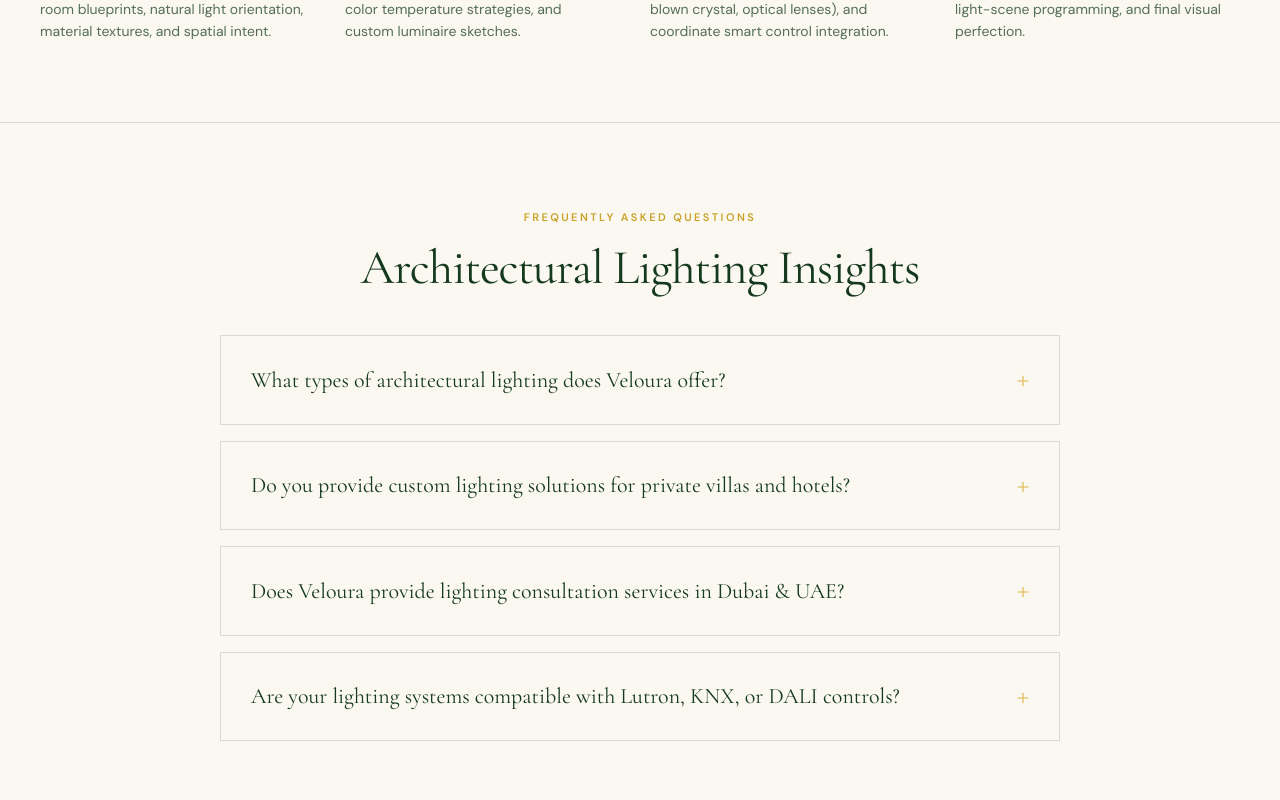
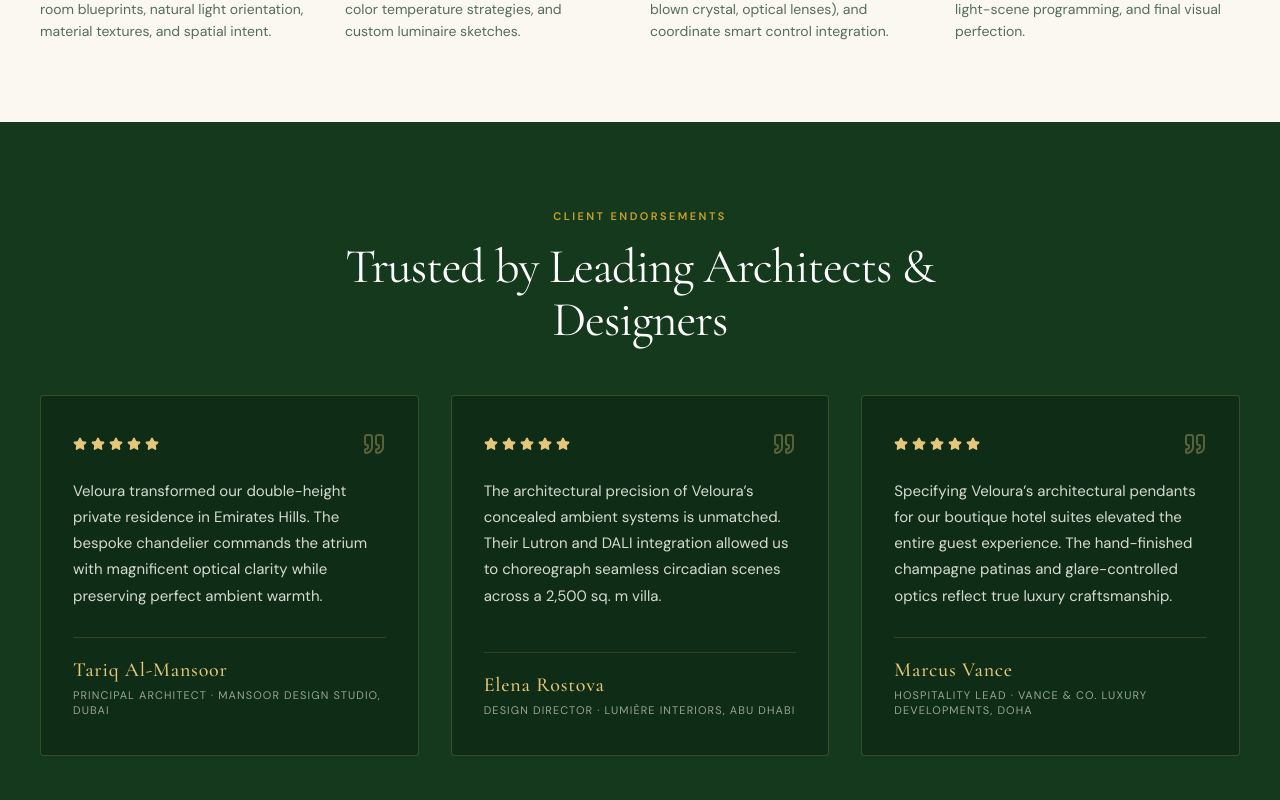
Before and after one commit to lbi497944-dot/LUX_BASED_INDUSRTY, a React (Vite) app in the folder client/: page / in a window 1280 px wide. Shown: the part 6880-7680 px from the top of the page. Built offline with nearby package versions, Linux system fonts and the light colour scheme; no server answers.

Commit message:
Add public testimonials integration

```diff
--- /dev/null
+++ b/client/src/components/sections/TestimonialsSection.jsx
@@ -0,0 +1,61 @@
+import { Quote, Star } from 'lucide-react';
+import SectionTitle from './SectionTitle';
+import Reveal from './Reveal';
+
+export default function TestimonialsSection({ testimonials = [] }) {
+  if (!Array.isArray(testimonials) || testimonials.length === 0) {
+    return null;
+  }
+
+  return (
+    <section className="section dark-section testimonials-section" id="testimonials">
+      <div className="container">
+        <SectionTitle
+          eyebrow="CLIENT ENDORSEMENTS"
+          title="Trusted by Leading Architects & Designers"
+          align="center"
+        />
+
+        <div className="testimonials-grid">
+          {testimonials.map((item, idx) => {
+            const itemKey = item._id || item.id || `testimonial-${idx}`;
+            const safeRating = Math.min(Math.max(Number(item.rating) || 5, 1), 5);
+            const attribution = [item.role, item.company].filter(Boolean).join(' · ');
+
+            return (
+              <Reveal key={itemKey} delay={idx * 0.12}>
+                <div className="testimonial-card-luxury">
+                  <div className="testimonial-card-header">
+                    <div className="testimonial-rating" aria-label={`${safeRating} out of 5 stars`}>
+                      {Array.from({ length: 5 }).map((_, starIdx) => (
+                        <Star
+                          key={starIdx}
+                          size={14}
+                          fill={starIdx < safeRating ? 'var(--gold)' : 'none'}
+                          color={starIdx < safeRating ? 'var(--gold)' : 'rgba(243, 243, 235, 0.2)'}
+                          aria-hidden="true"
+                        />
+                      ))}
+                    </div>
+                    <Quote size={24} className="testimonial-quote-icon" aria-hidden="true" />
+                  </div>
+
+                  <blockquote className="testimonial-quote">
+                    <p>{item.content}</p>
+                  </blockquote>
+
+                  <cite className="testimonial-author">
+                    <strong className="testimonial-author-name">{item.name}</strong>
+                    {attribution ? (
+                      <span className="testimonial-author-title">{attribution}</span>
+                    ) : null}
+                  </cite>
+                </div>
+              </Reveal>
+            );
+          })}
+        </div>
+      </div>
+    </section>
+  );
+}
--- a/client/src/data/site.js
+++ b/client/src/data/site.js
@@ -233,3 +233,30 @@
   whatsapp: '+971 50 892 4411',
   hours: 'Monday – Saturday: 09:00 AM – 07:00 PM GST'
 };
+
+export const testimonials = [
+  {
+    id: 'tariq-al-mansoor',
+    name: 'Tariq Al-Mansoor',
+    role: 'Principal Architect',
+    company: 'Mansoor Design Studio, Dubai',
+    content: 'Veloura transformed our double-height private residence in Emirates Hills. The bespoke chandelier commands the atrium with magnificent optical clarity while preserving perfect ambient warmth.',
+    rating: 5,
+  },
+  {
+    id: 'elena-rostova',
+    name: 'Elena Rostova',
+    role: 'Design Director',
+    company: 'Lumière Interiors, Abu Dhabi',
+    content: 'The architectural precision of Veloura’s concealed ambient systems is unmatched. Their Lutron and DALI integration allowed us to choreograph seamless circadian scenes across a 2,500 sq. m villa.',
+    rating: 5,
+  },
+  {
+    id: 'marcus-vance',
+    name: 'Marcus Vance',
+    role: 'Hospitality Lead',
+    company: 'Vance & Co. Luxury Developments, Doha',
+    content: 'Specifying Veloura’s architectural pendants for our boutique hotel suites elevated the entire guest experience. The hand-finished champagne patinas and glare-controlled optics reflect true luxury craftsmanship.',
+    rating: 5,
+  },
+];
--- a/client/src/pages/public/Home.jsx
+++ b/client/src/pages/public/Home.jsx
@@ -2,16 +2,18 @@
 import { Link } from 'react-router-dom';
 import { ArrowUpRight, ArrowRight, Sparkles, Ruler, Lightbulb, ShieldCheck, ChevronDown, Heart, Plus } from 'lucide-react';
 import { motion } from 'framer-motion';
-import { images, collections as fallbackCollections, projects as fallbackProjects, products as fallbackProducts, processSteps } from '../../data/site';
+import { images, collections as fallbackCollections, projects as fallbackProjects, products as fallbackProducts, processSteps, testimonials as fallbackTestimonials } from '../../data/site';
 import { collectionService } from '../../services/collectionService';
 import { productService } from '../../services/productService';
 import { projectService } from '../../services/projectService';
 import { faqService } from '../../services/faqService';
+import { testimonialService } from '../../services/testimonialService';
 import { useSettings } from '../../context/SettingsContext';
 import Reveal from '../../components/sections/Reveal';
 import SectionTitle from '../../components/sections/SectionTitle';
 import BeforeAfterSlider from '../../components/sections/BeforeAfterSlider';
 import CatalogueCTA from '../../components/sections/CatalogueCTA';
+import TestimonialsSection from '../../components/sections/TestimonialsSection';
 import SEO from '../../components/common/SEO';
 import { pageSeoData, siteConfig } from '../../seo/seoConfig';
 import { getSavedProductIds, toggleSaveProduct } from '../../utils/savedProducts';
@@ -41,17 +43,19 @@
   const [products, setProducts] = useState(fallbackProducts);
   const [projects, setProjects] = useState(fallbackProjects);
   const [faqItems, setFaqItems] = useState(fallbackFaqs);
+  const [testimonials, setTestimonials] = useState(fallbackTestimonials);
   const [savedIds, setSavedIds] = useState(getSavedProductIds());
   const [openFaq, setOpenFaq] = useState(null);
 
   useEffect(() => {
     const fetchHomeData = async () => {
       try {
-        const [colRes, prodRes, projRes, faqRes] = await Promise.allSettled([
+        const [colRes, prodRes, projRes, faqRes, testRes] = await Promise.allSettled([
           collectionService.getCollections({ featured: true }),
           productService.getProducts({ featured: true }),
           projectService.getProjects({ featured: true }),
           faqService.getFaqs(),
+          testimonialService.getTestimonials(),
         ]);
 
         if (colRes.status === 'fulfilled' && colRes.value.data?.length) {
@@ -65,6 +69,9 @@
         }
         if (faqRes.status === 'fulfilled' && faqRes.value.data?.length) {
           setFaqItems(faqRes.value.data);
+        }
+        if (testRes.status === 'fulfilled' && testRes.value.data?.length) {
+          setTestimonials(testRes.value.data);
         }
       } catch {
         // Retain fallback data gracefully
@@ -461,7 +468,10 @@
         </div>
       </section>
 
-      {/* 11. FREQUENTLY ASKED QUESTIONS (SEO FAQ) */}
+      {/* 11. CLIENT ENDORSEMENTS / TESTIMONIALS */}
+      <TestimonialsSection testimonials={testimonials} />
+
+      {/* 12. FREQUENTLY ASKED QUESTIONS (SEO FAQ) */}
       <section className="section faq-section">
         <div className="container">
           <SectionTitle
@@ -495,7 +505,7 @@
         </div>
       </section>
 
-      {/* 12. CONSULTATION CTA */}
+      {/* 13. CONSULTATION CTA */}
       <section className="cta-section-dark">
         <div className="container cta-container-split">
           <div className="cta-text-side">
--- a/client/src/styles/styles.css
+++ b/client/src/styles/styles.css
@@ -1123,6 +1123,127 @@
   margin: 0;
 }
 
+/* TESTIMONIALS SECTION */
+.testimonials-section {
+  position: relative;
+  overflow: hidden;
+}
+
+.testimonials-grid {
+  display: grid;
+  grid-template-columns: repeat(3, minmax(0, 1fr));
+  gap: 32px;
+  margin-top: 48px;
+}
+
+.testimonial-card-luxury {
+  background-color: rgba(13, 38, 19, 0.65);
+  border: 1px solid rgba(230, 199, 122, 0.2);
+  border-radius: 4px;
+  padding: 36px 32px;
+  display: flex;
+  flex-direction: column;
+  justify-content: space-between;
+  height: 100%;
+  box-sizing: border-box;
+  transition: var(--transition-smooth);
+}
+
+.testimonial-card-luxury:hover {
+  border-color: var(--gold-accent);
+  transform: translateY(-4px);
+  box-shadow: 0 16px 36px rgba(0, 0, 0, 0.25);
+}
+
+.testimonial-card-header {
+  display: flex;
+  justify-content: space-between;
+  align-items: center;
+  margin-bottom: 22px;
+}
+
+.testimonial-rating {
+  display: flex;
+  gap: 4px;
+  color: var(--gold);
+}
+
+.testimonial-quote-icon {
+  color: rgba(230, 199, 122, 0.35);
+  flex-shrink: 0;
+}
+
+.testimonial-quote {
+  margin: 0 0 28px 0;
+  padding: 0;
+  border: none;
+  font-family: var(--font-body);
+  font-size: 15px;
+  line-height: 1.75;
+  color: rgba(243, 243, 235, 0.88);
+  font-style: normal;
+  flex-grow: 1;
+}
+
+.testimonial-quote p {
+  margin: 0;
+}
+
+.testimonial-author {
+  display: flex;
+  flex-direction: column;
+  gap: 6px;
+  border-top: 1px solid rgba(230, 199, 122, 0.15);
+  padding-top: 20px;
+  font-style: normal;
+}
+
+.testimonial-author-name {
+  font-family: var(--font-heading);
+  font-size: 20px;
+  font-weight: 500;
+  letter-spacing: 0.04em;
+  color: var(--gold);
+  line-height: 1.2;
+}
+
+.testimonial-author-title {
+  font-family: var(--font-body);
+  font-size: 11px;
+  letter-spacing: 0.1em;
+  color: rgba(243, 243, 235, 0.6);
+  text-transform: uppercase;
+  line-height: 1.4;
+}
+
+@media (max-width: 1024px) {
+  .testimonials-grid {
+    grid-template-columns: repeat(2, minmax(0, 1fr));
+    gap: 24px;
+  }
+}
+
+@media (max-width: 768px) {
+  .testimonials-grid {
+    grid-template-columns: 1fr;
+    gap: 20px;
+    margin-top: 32px;
+  }
+  .testimonial-card-luxury {
+    padding: 28px 22px;
+  }
+}
+
+@media (max-width: 480px) {
+  .testimonial-card-luxury {
+    padding: 24px 18px;
+  }
+  .testimonial-quote {
+    font-size: 14px;
+    line-height: 1.65;
+  }
+}
+
 /* FAQ ACCORDION */
 .faq-section {
   background-color: var(--bg-cream);
```
